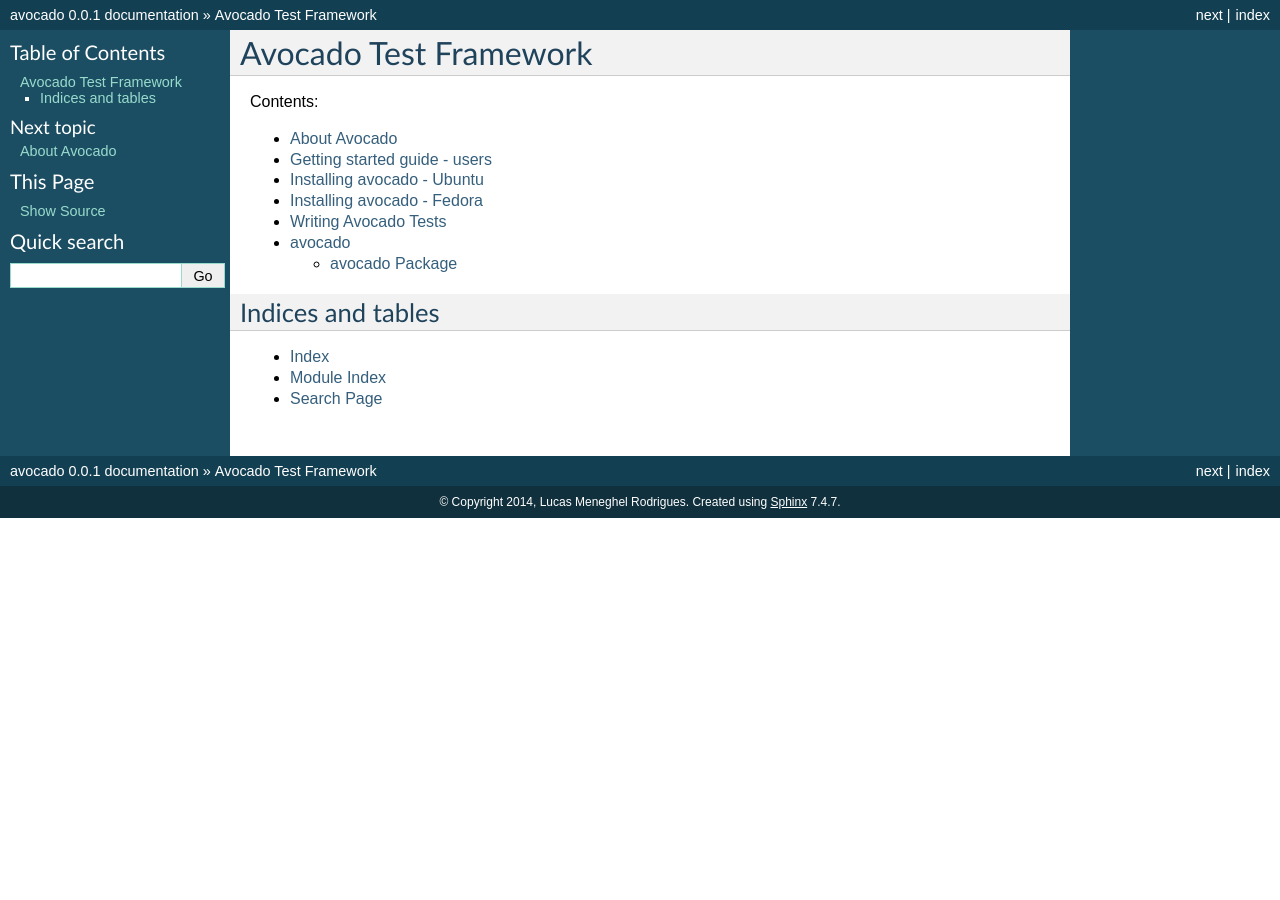
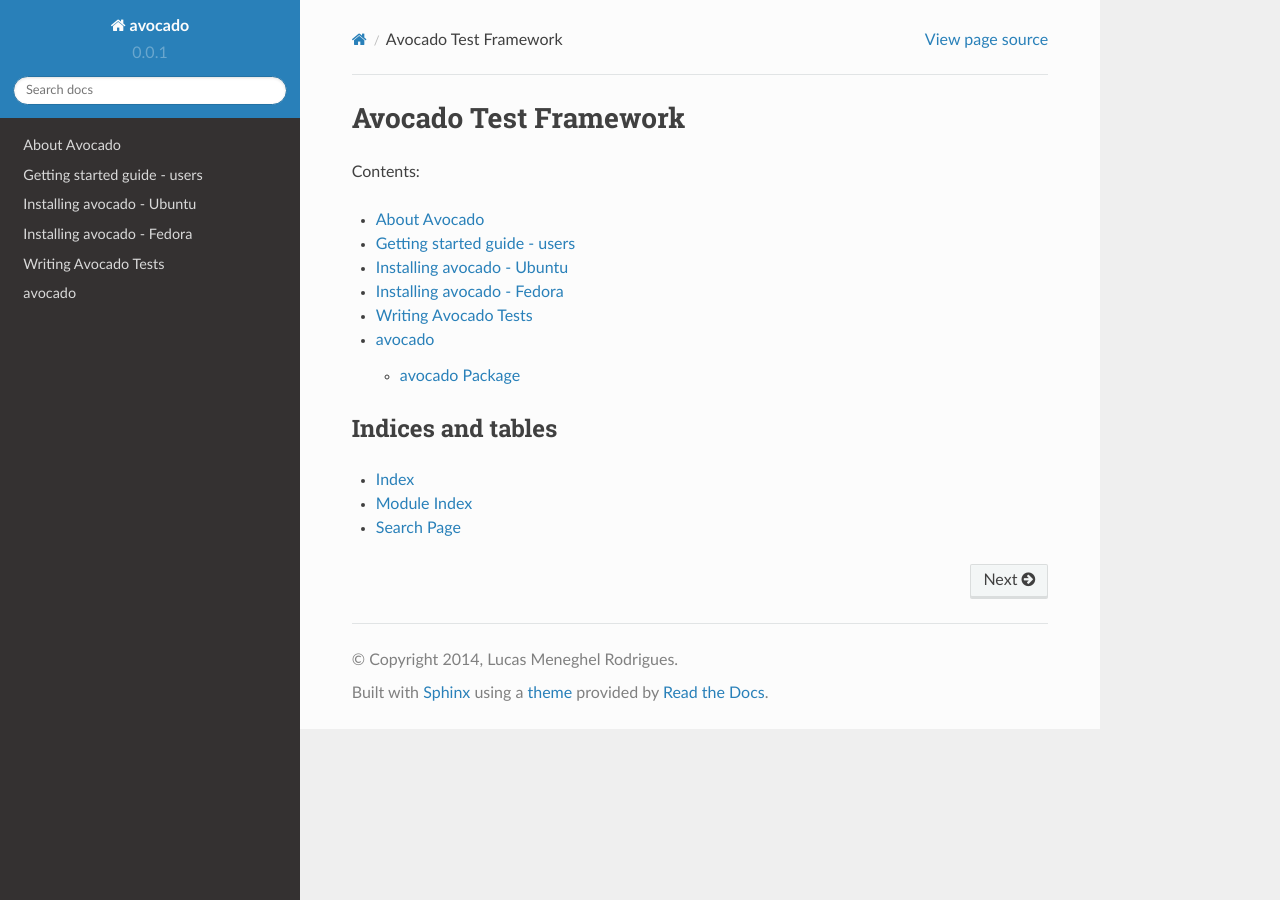
Before and after one commit to avocado-framework/avocado, a Sphinx documentation site: the page built from docs/source/index.rst, in a window 1280 px wide. Built offline with Sphinx 7.4.7 and the Read the Docs theme 2.0.0, drawn with Linux system fonts in a browser that asks for light colours; the version number is read from the project's files by our own code.

Commit message:
docs/source/conf.py: Use the read the docs theme if available
It is useful to build avocado docs locally and have them
look mostly identical to the reference documentation,
hosted in read the docs. The theme can be installed using
pip with:

pip install sphinx_rtd_theme

And if not present, the build should gracefully
degrade to the sphinx default.

Signed-off-by: Lucas Meneghel Rodrigues <lmr@redhat.com>

```diff
--- a/docs/source/conf.py
+++ b/docs/source/conf.py
@@ -106,9 +106,16 @@
 
 # -- Options for HTML output ---------------------------------------------------
 
-# The theme to use for HTML and HTML Help pages.  See the documentation for
-# a list of builtin themes.
-html_theme = 'default'
+# on_rtd is whether we are on readthedocs.org, this line of code grabbed from docs.readthedocs.org
+on_rtd = os.environ.get('READTHEDOCS', None) == 'True'
+
+if not on_rtd:  # only import and set the theme if we're building docs locally
+    try:
+        import sphinx_rtd_theme
+        html_theme = 'sphinx_rtd_theme'
+        html_theme_path = [sphinx_rtd_theme.get_html_theme_path()]
+    except ImportError:
+        html_theme = 'default'
 
 # Theme options are theme-specific and customize the look and feel of a theme
 # further.  For a list of options available for each theme, see the
```
